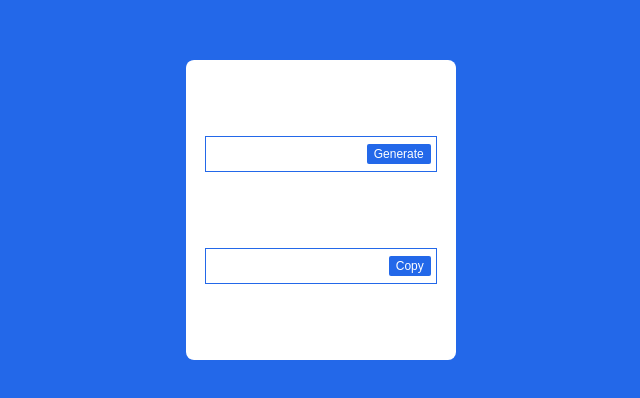
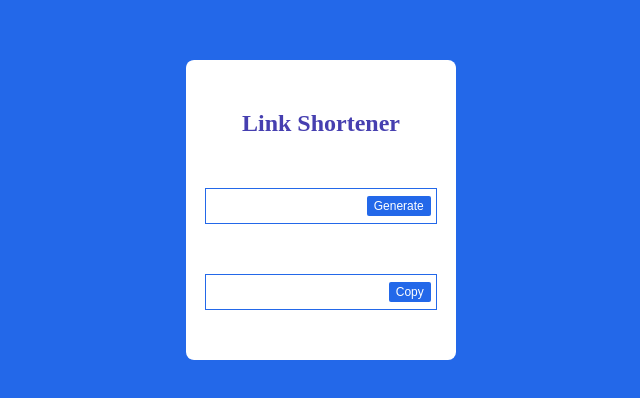
Before and after one commit to ArthurBandeira01/link-shortener, a plain HTML site: page index.html in a window 1280 px wide. Shown: the part 190-588 px from the top of the page, without its empty margins (319-959 px from the left). Drawn offline with Linux system fonts and the light colour scheme.

Commit message:
Feat: ajuste título

```diff
--- a/index.html
+++ b/index.html
@@ -11,6 +11,7 @@
 <body>
   <div class="container">
     <div class="box">
+      <h2 class="text-center" style="color: #463fb0;">Link Shortener</h2>
         <div class="content">
             <input type="text" class="input" id="original_link">
             <button class="btn" id="generate">Generate</button>
```
